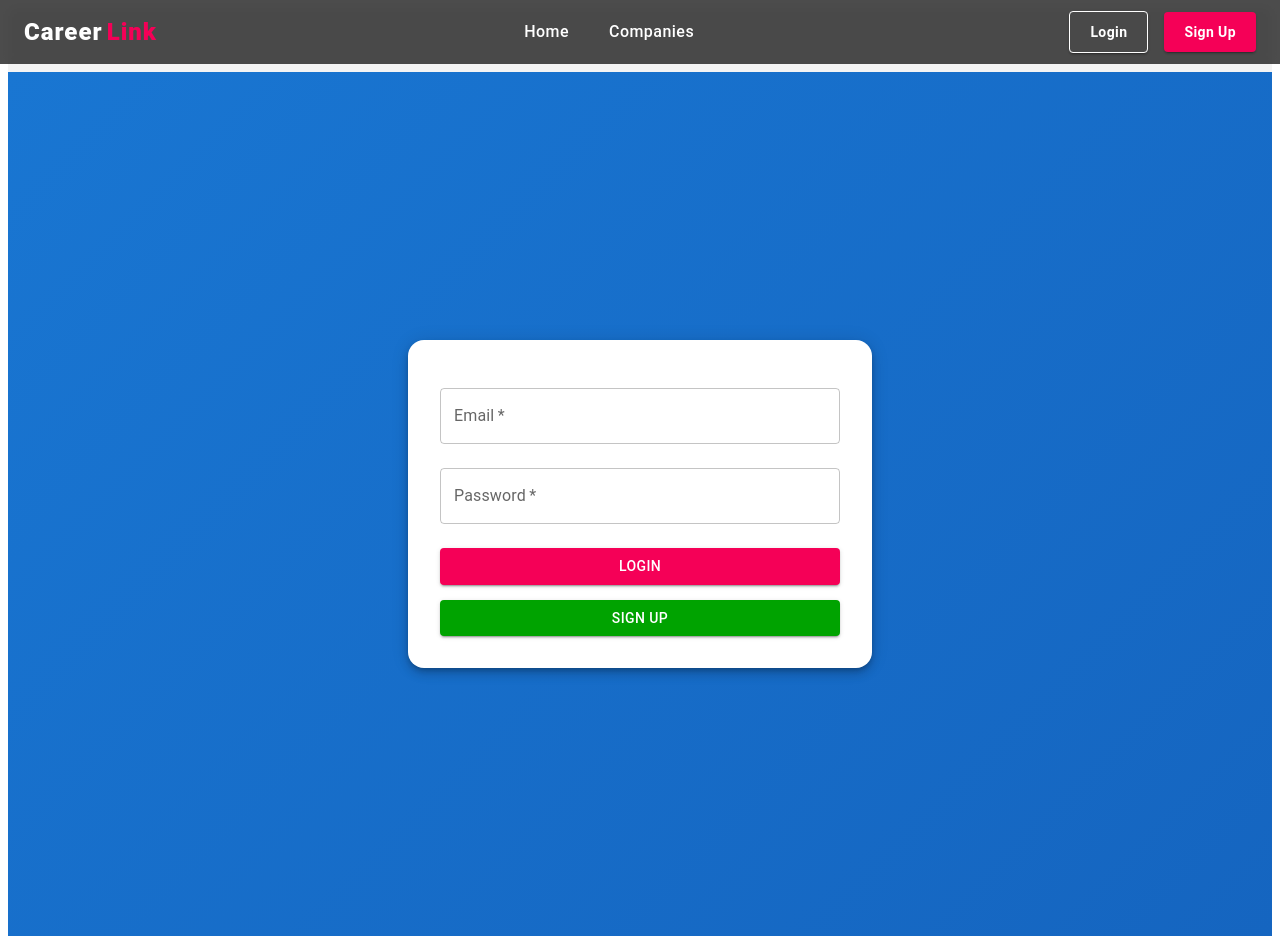
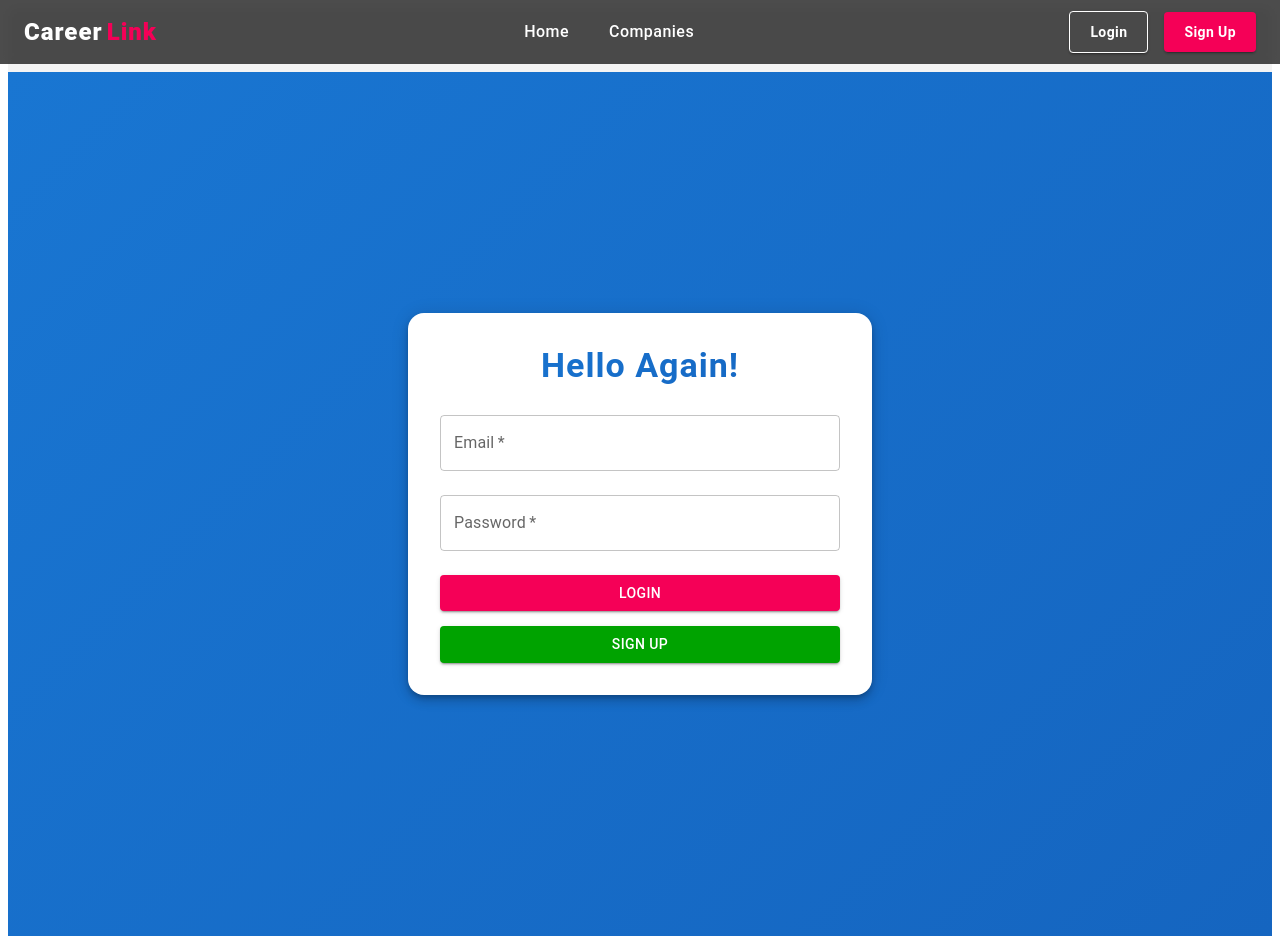
Before and after one commit to NEU-CS5610-2025-ONL-SPRING/final-project-part-2-career-link, a React (Create React App) app in the folder client/careerlink_frontend/: page /login in a window 1280 px wide. Built offline with nearby package versions, Linux system fonts and the light colour scheme; no server answers.

Commit message:
Fix signup and login page

```diff
--- a/client/careerlink_frontend/src/components/login/Login.jsx
+++ b/client/careerlink_frontend/src/components/login/Login.jsx
@@ -58,6 +58,20 @@ export default function Login() {
             {error}
           </Typography>
         )}
+        <Typography
+          variant="h4"
+          gutterBottom
+          textAlign="center"
+          sx={{
+            fontWeight: 700,
+            letterSpacing: 1,
+            background: `linear-gradient(135deg, ${theme.palette.primary.main}, ${theme.palette.primary.dark})`,
+            WebkitBackgroundClip: "text",
+            WebkitTextFillColor: "transparent",
+          }}
+        >
+          Hello Again!
+        </Typography>
         <TextField
           fullWidth
           label="Email"
--- a/client/careerlink_frontend/src/components/signup/Signup.jsx
+++ b/client/careerlink_frontend/src/components/signup/Signup.jsx
@@ -1,5 +1,4 @@
 import React, { useEffect, useState } from "react";
-
 import {
   Box,
   TextField,
@@ -28,8 +27,9 @@ const SignupBox = styled(Box)(({ theme }) => ({
 }));
 
 const SignupCard = styled(Paper)(({ theme }) => ({
-  width: "600px",
-  padding: theme.spacing(4),
+  width: "100%",
+  maxWidth: "600px",
+  padding: theme.spacing(3),
   borderRadius: theme.spacing(2),
   boxShadow: theme.shadows[6],
   transition: "transform 0.3s, box-shadow 0.3s",
@@ -55,7 +55,6 @@ const Signup = () => {
   });
 
   const [companies, setCompanies] = useState([]);
-
   const [newCompanies, setNewCompanies] = useState([]);
   const [errors, setErrors] = useState({});
   const [apiError, setApiError] = useState("");
@@ -88,12 +87,10 @@ const Signup = () => {
 
   const handleAddCompany = () => {
     let newErrors = {};
-    console.log(formData.newCompany);
     if (!formData.location) newErrors.location = "Location is required";
     if (!formData.website) newErrors.website = "Website is required";
 
     if (formData.newCompany && !companies.includes(formData.newCompany)) {
-      console.log(true);
       setCompanies([...companies, formData.newCompany]);
       setNewCompanies([
         ...newCompanies,
@@ -154,17 +151,12 @@ const Signup = () => {
       setFormData(updateFormDataWithCompanies(formData, newCompanies));
       await signup(formData, navigate);
     } catch (err) {
-      setApiError(err.message || "Login failed. Please try again.");
+      setApiError(err.message || "Signup failed. Please try again.");
     }
   };
 
   return (
-    <SignupBox>
-      {apiError && (
-        <Typography color="error" sx={{ mb: 2 }}>
-          {apiError}
-        </Typography>
-      )}
+    <SignupBox sx={{ px: 2 }}>
       <SignupCard>
         <Typography
           variant="h4"
@@ -180,6 +172,13 @@ const Signup = () => {
         >
           Ready to find your dream job?
         </Typography>
+
+        {apiError && (
+          <Typography color="error" sx={{ mb: 2, textAlign: "center" }}>
+            {apiError}
+          </Typography>
+        )}
+
         <form onSubmit={handleSubmit}>
           <TextField
             fullWidth
@@ -213,7 +212,6 @@ const Signup = () => {
             helperText={errors.password}
             margin="normal"
           />
-
           <TextField
             fullWidth
             label="Re-Enter Password"
@@ -254,8 +252,14 @@ const Signup = () => {
               </FormControl>
 
               {formData.companyName === "" && (
-                <>
-                  <Box display="flex" gap={2}>
+                <Box
+                  display="flex"
+                  flexDirection={{ xs: "column", sm: "row" }}
+                  gap={2}
+                  flexWrap="wrap"
+                  alignItems="flex-end"
+                  sx={{ mt: 2 }}
+                >
                   <TextField
                     fullWidth
                     label="New Company Name"
@@ -264,9 +268,6 @@ const Signup = () => {
                     onChange={handleChange}
                     margin="normal"
                   />
-
-                    {formData.role === "Employer" && (
-                      <>
                   <TextField
                     fullWidth
                     label="Location"
@@ -287,18 +288,15 @@ const Signup = () => {
                     helperText={errors.website}
                     margin="normal"
                   />
-                      </>
-                    )}
                     <Button
                       variant="contained"
                       color="primary"
-                      sx={{ mt: 2, height: "56px" }}
                       onClick={handleAddCompany}
+                      sx={{ display: "flex", justifyContent: "center", width: "100%" }}
                     >
                       Add
                     </Button>
                 </Box>
-                </>
               )}
             </>
           )}
```
Lines whose indentation alone changed are shown as unchanged.
